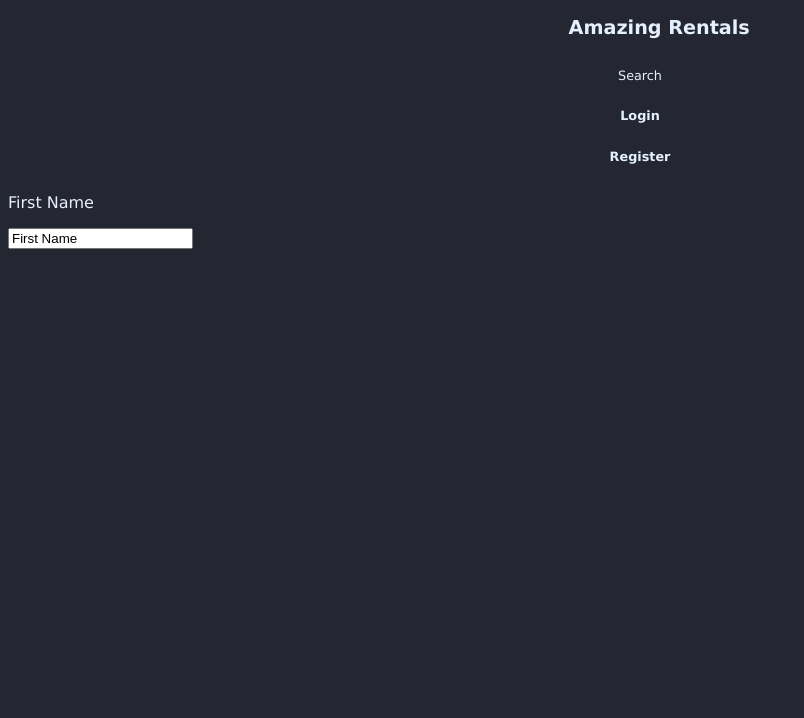
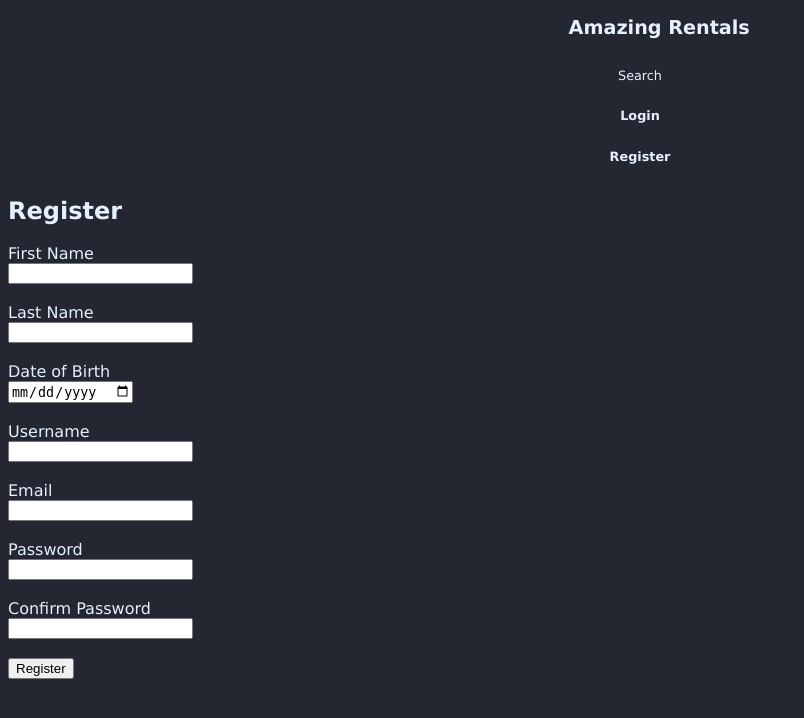
Before and after one commit to jarpraca/LTW_1920, a PHP site: page /register.php in a window 1280 px wide. Shown: the top 718 px of the page, without its empty margins (0-804 px from the left). Run offline with PHP 8.4, Linux system fonts and the light colour scheme.

Commit message:
Added register and login pages

```diff
--- /dev/null
+++ b/login.php
@@ -0,0 +1,4 @@
+<?php
+  include('templates/common/header.php');
+  include('templates/signup/login.php');
+?>
--- a/templates/signup/register.php
+++ b/templates/signup/register.php
@@ -1,4 +1,40 @@
 <section id="register">
-    <p> First Name </p>
-    <input type="text" name="firstname" value="First Name">
+    <header> <h1> Register </h1> </header>
+    <form action="#" method="get">
+        <label> First Name <br>
+        <input type="text" name="firstname" required="required">
+        </label>
+        <br>
+        <br>
+        <label> Last Name <br>
+        <input type="text" name="lastname" required="required">
+        </label>
+        <br>
+        <br>
+        <label> Date of Birth <br>
+        <input type="date" name="dateofbirth" required="required">
+        </label>
+        <br>
+        <br>
+        <label> Username <br>
+        <input type="text" name="username" required="required">
+        </label>
+        <br>
+        <br>
+        <label> Email <br>
+        <input type="email" name="email" required="required">
+        </label>
+        <br>
+        <br>
+        <label> Password <br>
+        <input type="password" name="password" required="required">
+        </label>
+        <br>
+        <br>
+        <label> Confirm Password <br>
+        <input type="password" name="confirmpassword" required="required">
+        <br>
+        <br>
+        <input type="submit" value="Register">
+    </form>
 </section>
```
Also changed, not shown: templates/signup/login.php (added, +16 -0 lines).
